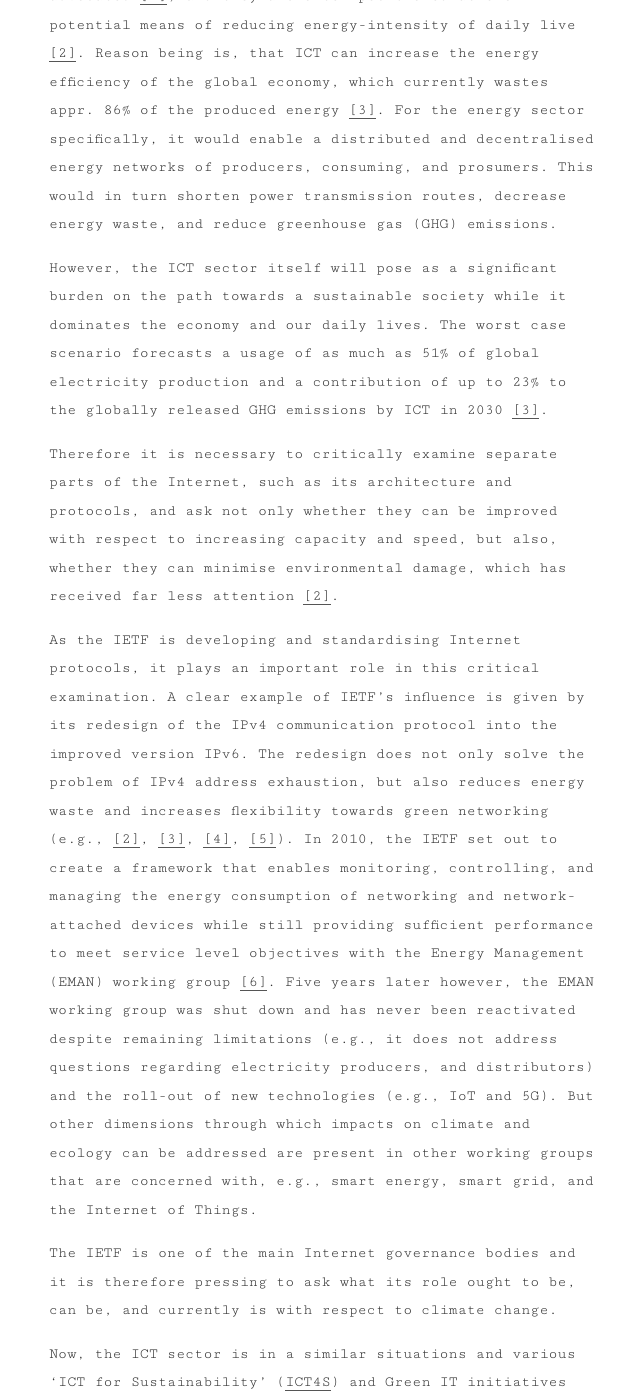
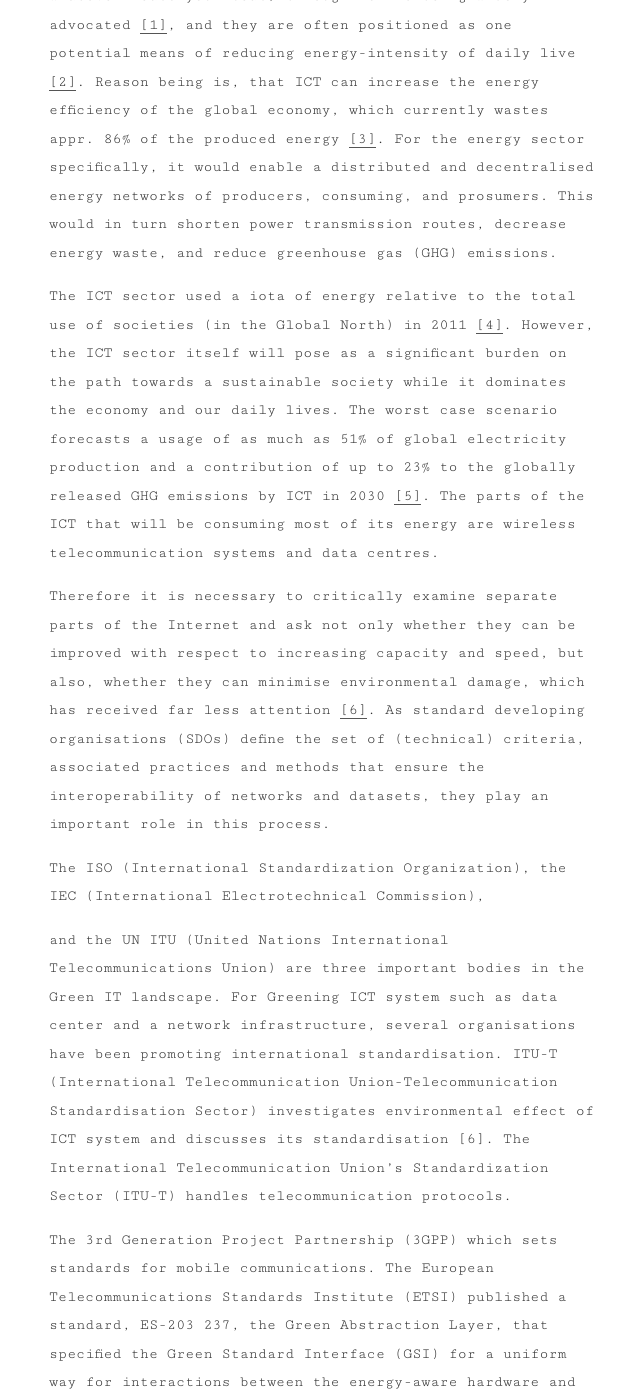
Before and after one commit to Christovis/Christovis.github.io, a Jekyll site: the page built from _blog/2021-11-29-blog-iad_aid_workshop.md, in a window 1280 px wide and 1400 px high, scrolled down 642 px. Shown: the whole window, without its empty margins (316-956 px from the left). Built offline with Jekyll 4.4.1, drawn with Linux system fonts in a browser that asks for light colours; some of the changed text lies outside the part shown.

Commit message:
blog on iab aid workshop

```diff
--- a/_blog/2021-11-29-blog-iad_aid_workshop.md
+++ b/_blog/2021-11-29-blog-iad_aid_workshop.md
@@ -7,20 +7,42 @@
 authors: Christoph Becker
 ---
 
-Information and communications technology (ICT) has played an important role in promoting the transition of society, technology, and economy from the industrial to information era. Now, the transformation of society from a information to a post-anthropocenic epoch through ICT is being widely advocated [[1]](#1), and they are often positioned as one potential means of reducing energy-intensity of daily live [[2]](#2). Reason being is, that ICT can increase the energy efficiency of the global economy, which currently wastes appr. 86% of the produced energy [[3]](#3). For the energy sector specifically, it would enable a distributed and decentralised energy networks of producers, consuming, and prosumers. This would in turn shorten power transmission routes, decrease energy waste, and reduce greenhouse gas (GHG) emissions.
+Information and communications technology (ICT) has played an important role in promoting the transition of society, technology, and economy from the industrial to information era. Now, the transformation of society from a information to a post-anthropocenic epoch (or Chthulucene, Capitalocene, whatever floats your boat) through ICT is being widely advocated [[1]](#1), and they are often positioned as one potential means of reducing energy-intensity of daily live [[2]](#2). Reason being is, that ICT can increase the energy efficiency of the global economy, which currently wastes appr. 86% of the produced energy [[3]](#3). For the energy sector specifically, it would enable a distributed and decentralised energy networks of producers, consuming, and prosumers. This would in turn shorten power transmission routes, decrease energy waste, and reduce greenhouse gas (GHG) emissions.
 
-However, the ICT sector itself will pose as a significant burden on the path towards a sustainable society while it dominates the economy and our daily lives. The worst case scenario forecasts a usage of as much as 51% of global electricity production and a contribution of up to 23% to the globally released GHG emissions by ICT in 2030 [[3]](#3).
 
-Therefore it is necessary to critically examine separate parts of the Internet, such as its architecture and protocols, and ask not only whether they can be improved with respect to increasing capacity and speed, but also, whether they can minimise environmental damage, which has received far less attention [[2]](#2).
+The ICT sector used a iota of energy relative to the total use of societies (in the Global North) in 2011 [[4]](#4). However, the ICT sector itself will pose as a significant burden on the path towards a sustainable society while it dominates the economy and our daily lives. The worst case scenario forecasts a usage of as much as 51% of global electricity production and a contribution of up to 23% to the globally released GHG emissions by ICT in 2030 [[5]](#5). The parts of the ICT that will be consuming most of its energy are wireless telecommunication systems and data centres.
 
-As the IETF is developing and standardising Internet protocols, it plays an important role in this critical examination. A clear example of IETF's influence is given by its redesign of the IPv4 communication protocol into the improved version IPv6. The redesign does not only solve the problem of IPv4 address exhaustion, but also reduces energy waste and increases flexibility towards green networking (e.g., [[2]](#2), [[3]](#3), [[4]](#4), [[5]](#5)). In 2010, the IETF set out to create a framework that enables monitoring, controlling, and managing the energy consumption of networking and network-attached devices while still providing sufficient performance to meet service level objectives with the Energy Management (EMAN) working group [[6]](#6). Five years later however, the EMAN working group was shut down and has never been reactivated despite remaining limitations (e.g., it does not address questions regarding electricity producers, and distributors) and the roll-out of new technologies (e.g., IoT and 5G). But other dimensions through which impacts on climate and ecology can be addressed are present in other working groups that are concerned with, e.g., smart energy, smart grid, and the Internet of Things.
+Therefore it is necessary to critically examine separate parts of the Internet and ask not only whether they can be improved with respect to increasing capacity and speed, but also, whether they can minimise environmental damage, which has received far less attention [[6]](#6). As standard developing organisations (SDOs) define the set of (technical) criteria, associated practices and methods that ensure the interoperability of networks and datasets, they play an important role in this process.
+
+The ISO (International Standardization Organization), the IEC (International Electrotechnical Commission),
+
+and the UN ITU (United Nations International Telecommunications Union) are three important bodies in the Green IT landscape.
+For Greening ICT system such as data center and a network infrastructure, several organisations have been promoting international standardisation. ITU-T (International Telecommunication Union-Telecommunication Standardisation Sector) investigates environmental effect of ICT system and discusses its standardisation [6].
+The International Telecommunication Union’s Standardization Sector (ITU-T) handles telecommunication protocols.
+
+The 3rd Generation Project Partnership (3GPP) which sets standards for mobile communications.
+The European Telecommunications Standards Institute (ETSI) published a standard, ES-203 237, the Green Abstraction Layer, that specified the Green Standard Interface (GSI) for a uniform way for interactions between the energy-aware hardware and the control framework [21]. The proposed GSI intended to provide the functionalities of discovery, control plane retrieving information about the different energy states supported by the data plane, and monitoring, exchanging relevant device parameters. The goal of this standard was to represent an abstraction of the energy-aware capabilities of networking devices to higher-layer protocols.
+Other organisations discuss standard protocol and data set for green ICT. ETSI (European Telecommunications Standards Institute) are promoting an international standardisation of a protocol to monitor and control air-conditioning equipment and an electrical device [8]. In Ecma International, members discuss standard data sets for monitoring and controlling the status of a server and air-conditioning equipment [9].
+
+The World Wide Web Consortium (W3C), which sets standards for the web.
+In the W3C standard setting organisation the public email archive {\tt public-bde-climate} of the 'BDE-Climate action, environment, resource efficiency and raw materials Community Group' was depreciated in April 2016. Their work continues in the 'Big Data Europe Community Group' and will be used to design and realise the ICT infrastructure needed to benefit from big data technologies, maximising the opportunities of the latest European RTD developments, including multilingual data harvesting, data analytics, and data visualisation. The program for 2018-20 can be found here https://ec.europa.eu/research/participants/data/ref/h2020/wp/2018-2020/main/h2020-wp1820-climate_en.pdf.
+
+The Internet Engineering Task Force (IETF) creates and publishes internet communication protocols.
+
+A clear example of IETF's influence is given by its redesign of the IPv4 communication protocol into the improved version IPv6. The redesign does not only solve the problem of IPv4 address exhaustion, but also reduces energy waste and increases flexibility towards green networking (e.g., [[7]](#7), [[8]](#8), [[9]](#9), [[10]](#10)). In 2010, the IETF set up the Energy Management working group (EMAN, [[11]](#11)) to create a framework standard that enables monitoring, controlling, and managing the energy consumption of networking and network-attached devices while still providing sufficient performance to meet service level objectives with Five years later however, the EMAN working group was shut down and has never been reactivated despite remaining limitations (e.g., it does not address questions regarding electricity producers, and distributors) and the roll-out of new technologies (e.g., IoT and 5G). But other dimensions through which impacts on climate and ecology can be addressed are present in other working groups that are concerned with, e.g., smart energy, smart grid, and the Internet of Things.
 
 The IETF is one of the main Internet governance bodies and it is therefore pressing to ask what its role ought to be, can be, and currently is with respect to climate change.
+On the other hand, IETF Eman (Internet Engineering Task Force-Energy Management) studies several MIBs for energy management of network devices in ICT systems for international standardisation actively. These MIBs are based on SNMPs but all drafts by EMAN are caught in the proposal stage (e.g. RFC 7603 which hasn't considered security issues of SNMPs, as the reviewr writes "This necessarily extends to monitoring, and there is certainly a *lot* of information that may be gleaned by an attacker from monitoring power consumption,").
+
+
+At present, the proposed energy-efficient methods are usually divided into two classes: one is on device-level, which provides the energy-efficient network devices and terminals; the other is on system-level, which organises the usage of devices and terminals energy-efficiently in a network-wide manner. The energy-efficient routing algorithm belongs to system-level energy saving scheme, which aims to find the most energy-efficient route for users and thus reduce energy consumption when transferring traffic along the route.
+
+
 
 
 Now, the ICT sector is in a similar situations and various 'ICT for Sustainability' ([ICT4S](https://conf.researchr.org/series/ict4s)) and Green IT initiatives have cropped up over the years. Thus
 
-And here, it is worthwhile to dwell on the what this space 'elsewhere' is. However, the observation that decreasing a processes resource intensity does not lead to a decrease in overall consumption, has already been described by Stanley Jevons in his 1865 work "The Coal Question". The so called "Jevons paradox" has since then always gone alongside the pursued to increasing efficiency and economic growth. Taking LEDs as an example, 'elsewhere' has come to be a very large space indeed. Their appr. 60% lower environmental impact than fluorescent luminaire [[2]](#2), and more so their impression of 'advanced technology', has motivated application to allsorts, e.g., [digital pregnancy tests](https://twitter.com/Foone/status/1301707401024827392).
+And here, it is worthwhile to dwell on the what this space 'elsewhere' is. However, the observation that decreasing a processes resource intensity does not lead to a decrease in overall consumption, has already been described by Stanley Jevons in his 1865 work "The Coal Question". The so called "Jevons paradox" has since then always gone alongside the pursued to increasing efficiency and economic growth. Taking LEDs as an example, 'elsewhere' has come to be a very large space indeed. Their appr. 60% lower environmental impact than fluorescent luminaire [[12]](#12), and more so their impression of 'advanced technology', has motivated application to allsorts, e.g., [digital pregnancy tests](https://twitter.com/Foone/status/1301707401024827392).
 
 ### References
 <a id="1">[1]</a>
@@ -32,40 +54,43 @@
 Global e-Sustainability Initiative
 
 <a id="3">[3]</a>
+The energy and emergy of the internet (2011)
+Barath Raghavan and Justin Ma
+
+<a id="4">[4]</a>
 The Energy Efficiency Benefits and the Economic Imperative of ICT-Enabled Systems (2015)
 In: ICT Innovations for Sustainability
 Springer International Publishing
 
-
-<a id="3">[3]</a>
+<a id="5">[5]</a>
 Anders Andrae and Tomas Edler (2015)
 On Global Electricity Usage of Communication Technology: Trends to 2030.
 
-<a id="2">[2]</a>
+<a id="6">[6]</a>
 Casamayor, J.L., Su, D. and Ren, Z. (2018)
 Comparative life cycle assessment of LED lighting products.
 Lighting Research & Technology
 
-<a id="2">[2]</a>
+<a id="7">[7]</a>
 Ran Liu et al. (2019)
 Impacts of the digitaltransformation on the environment and sustainability.
 Technical report, Oko‑Institut e.V., December2019
 
-<a id="3">[3]</a>
+<a id="8">[8]</a>
 J. Chabarek et al. (2008)
 Power Awareness in NetworkDesign and Routing.
 The 27th Conference on Computer Communications, IEEE
 
-<a id="4">[4]</a>
+<a id="9">[9]</a>
 Roberto Bruschi et al. (2014)
 Green extension of OpenFlow.
 The 26th International Teletraffic Congress, IEEE
 
-<a id="5">[5]</a>
+<a id="10">[10]</a>
 Frederic Giroire et al. (2014)
 Optimizing rule placement in software‑defined networks for energy‑aware routing.
 The Global Communications Conference, IEEE
 
-<a id="6">[6]</a>
+<a id="11">[11]</a>
 Joel Jaeggli (2014)
 Energy Management (EMAN) Applicability Statement
```
